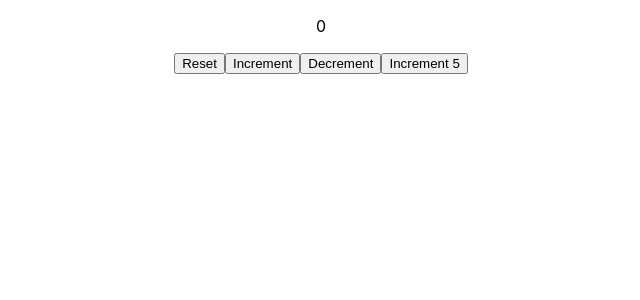
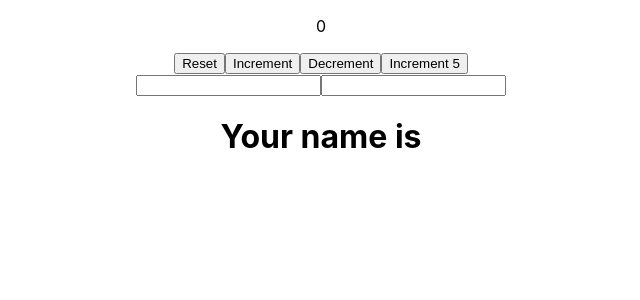
Before and after one commit to nikola-96/react-hooks, a React (Create React App) app: page / in a window 1280 px wide. Shown: the top 300 px of the page, without its empty margins (319-959 px from the left). Built offline with nearby package versions, Linux system fonts and the light colour scheme.

Commit message:
useState with object

```diff
--- a/src/App.js
+++ b/src/App.js
@@ -1,13 +1,15 @@
 import React from 'react';
 import './App.css';
-import HookCounter from './components/HookCounter';
+// import HookCounter from './components/HookCounter';
 import HookCounterTwo from './components/HookCounterTwo';
+import HookCounterTheree from './components/HookCounterTheree';
 
 function App() {
   return (
     <div className="App">
       {/* <HookCounter /> */}
       <HookCounterTwo />
+      <HookCounterTheree />
     </div>
   );
 }
--- /dev/null
+++ b/src/components/HookCounterTheree.js
@@ -0,0 +1,20 @@
+import React, { useState } from 'react'
+
+function HookCounterTheree() {
+    const [name, setName] = useState({ firstName: "", lastname: "" })
+    return (
+        <div>
+            <input type="text"
+                value={name.firstName}
+                onChange={e => setName({ ...name, firstName: e.target.value })}></input>{/*
+                ovde spredovanjem postizemo to da se prvo ime koje se otkucalo iskopira kao vrednost u
+                samom objektu, a tek onda sledeca vrednost se opet ubacuje i tako svaki put.
+                da nema ovog ne bi mogli da dobijemo vrednost objekta!!!! */}
+            <input type="text"
+                value={name.lastname}
+                onChange={e => setName({ ...name, lastname: e.target.value })}></input>
+            <h1>Your name is {name.firstName} {name.lastname}</h1>
+        </div >
+    )
+}
+export default HookCounterTheree
```
